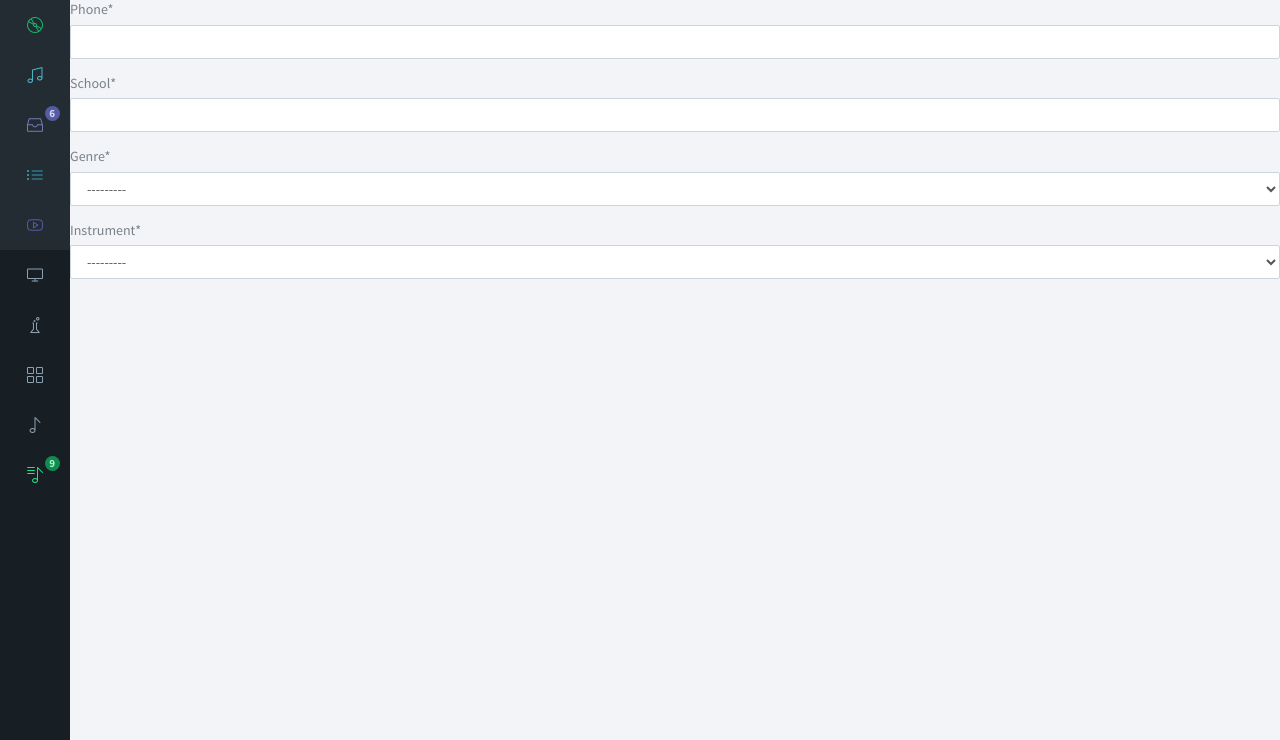
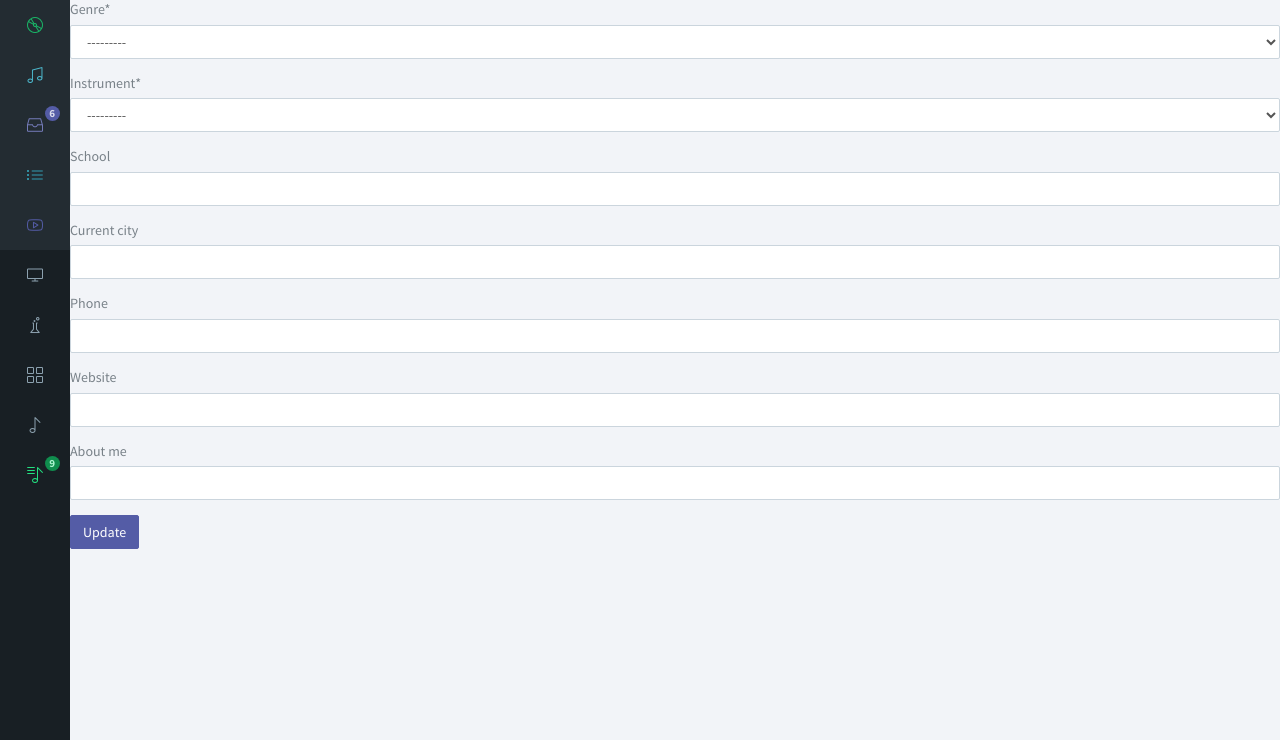
Before and after one commit to ajay2611/mmb, a Django app: a page that uses mmb_repo/templates/base.html in a window 1280 px wide. Shown: the part 60-800 px from the top of the page. Run offline with Django 3.2, Linux system fonts and the light colour scheme; parts of the project's set-up code (start-up, migrations or seed data) failed here and were passed over; some libraries are stand-ins or nearby versions.

Commit message:
profile form etc

```diff
--- a/config/settings/common.py
+++ b/config/settings/common.py
@@ -40,6 +40,7 @@ THIRD_PARTY_APPS = (
     'allauth.account',  # registration
     'allauth.socialaccount',  # registration
     'allauth.socialaccount.providers.facebook',
+    'allauth.socialaccount.providers.google',
 )
 
 # Apps specific for this project go here.
--- a/mmb_repo/templates/account/login.html
+++ b/mmb_repo/templates/account/login.html
@@ -1,4 +1,4 @@
-{% extends "account/base.html" %}
+{% extends "account/~base.html" %}
 {% load i18n %}
 {% load account %}
 {% load url from future %}
--- a/mmb_repo/templates/base.html
+++ b/mmb_repo/templates/base.html
@@ -3,7 +3,7 @@
 <html lang="en" class="app">
 <head>
   <meta charset="utf-8" />
-  <title>Musik | Web Application</title>
+  <title>MakeMyBand - Musicians | Bands | Blogs</title>
   <meta name="description" content="app, web app, responsive, admin dashboard, admin, flat, flat ui, ui kit, off screen nav" />
   <meta name="viewport" content="width=device-width, initial-scale=1, maximum-scale=1" />
   <link rel="stylesheet" href="{% static 'js/jPlayer/jplayer.flat.css' %}" type="text/css">
@@ -29,7 +29,7 @@
         <a href="index.html" class="navbar-brand text-lt">
           <i class="icon-earphones"></i>
           <img src="{% static 'images/logo.png' %}" alt="." class="hide">
-          <span class="hidden-nav-xs m-l-sm">Musik</span>
+          <span class="hidden-nav-xs m-l-sm">MakeMyBand</span>
         </a>
         <a class="btn btn-link visible-xs" data-toggle="dropdown" data-target=".user">
           <i class="icon-settings"></i>
--- a/mmb_repo/templates/users/profile_form.html
+++ b/mmb_repo/templates/users/profile_form.html
@@ -1,8 +1,16 @@
 {% extends "base.html" %}
 {% load static %}
 {% load crispy_forms_tags %}
-{% block title %}MMB{% endblock %}
+{% block title %}Profile{% endblock %}
 
 {% block content %}
-    {{ form|crispy }}
+
+    <form action="" method="post">
+    <form class="form-horizontal" method="post" action="{% url 'users:edit_profile' %}">
+        {% csrf_token %}
+        {{ form|crispy }}
+
+        <input type="submit" class="btn btn-primary" value="Update" />
+    </form>
+
 {% endblock content %}
--- a/mmb_repo/users/forms.py
+++ b/mmb_repo/users/forms.py
@@ -17,11 +17,8 @@ class UserForm(forms.ModelForm):
 
 
 class ProfileForm(forms.ModelForm):
+    # about_me = forms.CharField(widget=forms.Textarea)
+
     class Meta:
         model = Profile
-        fields = ['phone', 'school']
-
-
-class CustProfileForm(ProfileForm):
-    genre = forms.ModelChoiceField(queryset=Genre.objects.all())
-    instrument = forms.ModelChoiceField(queryset=Instrument.objects.all())
+        fields = ("genre", "instrument", "school", "current_city", "phone", "website", "about_me", )
--- a/mmb_repo/users/models.py
+++ b/mmb_repo/users/models.py
@@ -8,10 +8,7 @@ from django.db import models
 
 
 class User(AbstractUser):
-
-    # First Name and Last Name do not cover name patterns
-    # around the globe.
-    name = models.CharField("Name of User", blank=True, max_length=255)
+    name = models.CharField(blank=True, max_length=255)
 
     def __unicode__(self):
         return self.username
@@ -35,5 +32,12 @@ class Instrument(models.Model):
 
 
 class Profile(models.Model):
-    phone = models.IntegerField(max_length=10)
-    school = models.CharField(max_length=100)
+    genre = models.ForeignKey(Genre)
+    instrument = models.ForeignKey(Instrument)
+    # todo - need list of all colleges if possible
+    school = models.CharField(blank=True, max_length=100, null=True)
+    # todo - update with indian cities using inbuilt django package
+    current_city = models.CharField(blank=True, max_length=255, null=True)
+    phone = models.IntegerField(blank=True, null=True)
+    website = models.CharField(blank=True, max_length=100, null=True)
+    about_me = models.CharField(blank=True, max_length=255, null=True)
--- a/mmb_repo/users/views.py
+++ b/mmb_repo/users/views.py
@@ -7,7 +7,7 @@ from django.shortcuts import render_to_response
 
 from braces.views import LoginRequiredMixin
 
-from .forms import UserForm, CustProfileForm, ProfileForm
+from .forms import UserForm, ProfileForm
 from .models import User, Genre
 
 
@@ -52,5 +52,5 @@ class UserListView(LoginRequiredMixin, ListView):
 
 def edit_profile(request):
     template = 'users/profile_form.html'
-    form = CustProfileForm()
+    form = ProfileForm()
     return render_to_response(template, {'form': form})
```
Also changed, not shown: mmb_repo/users/migrations/0001_initial.py, 1 other file.
